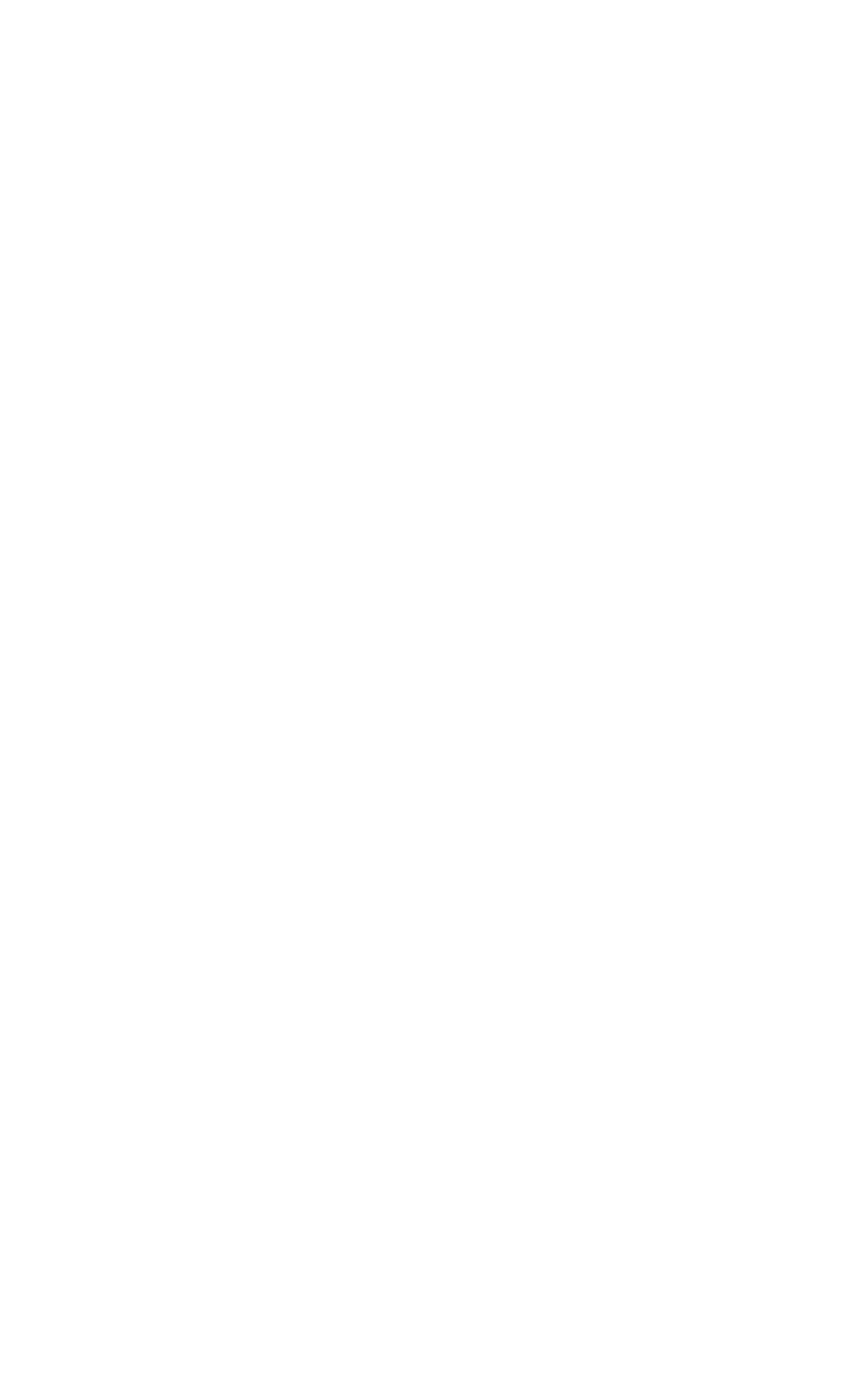
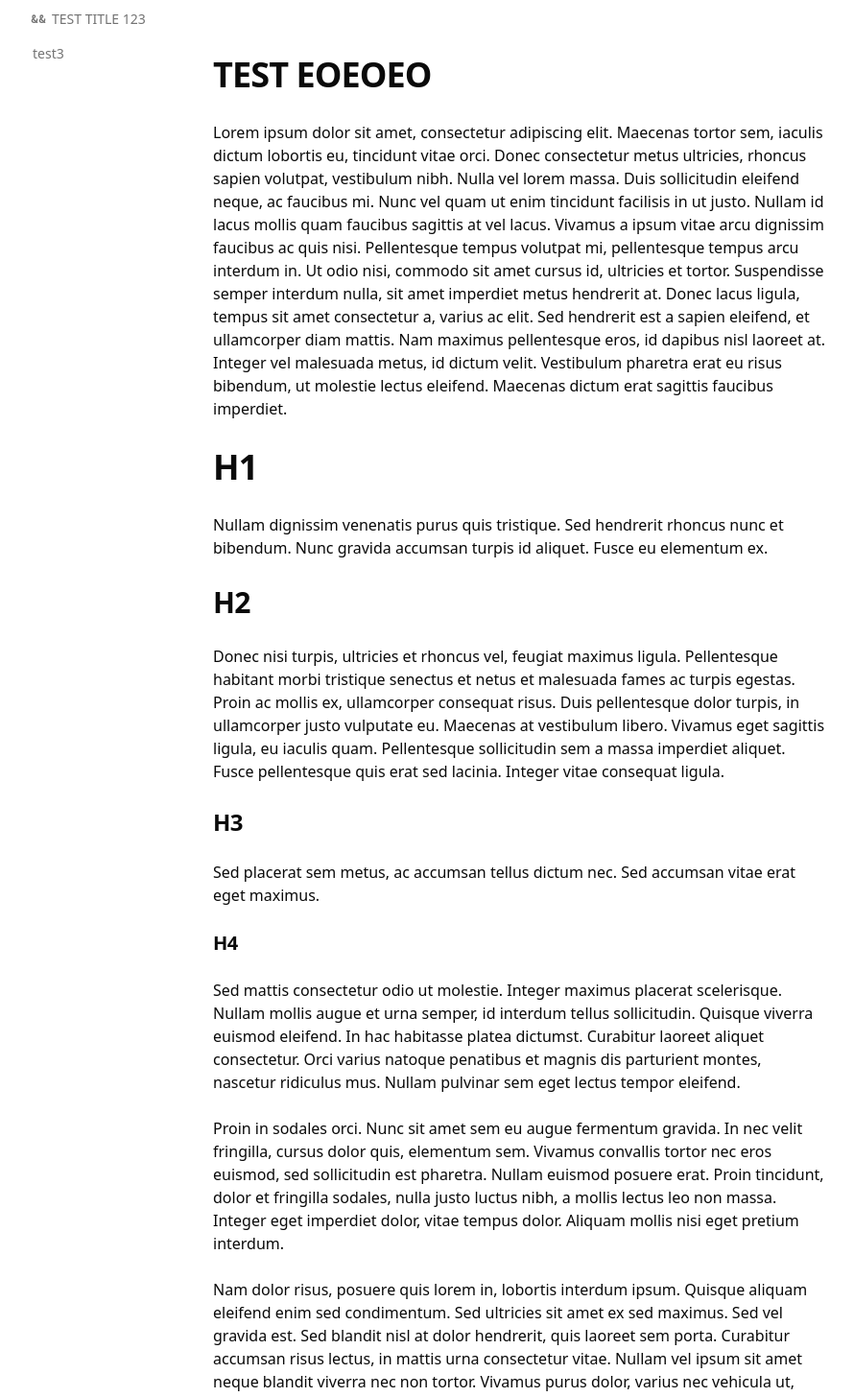
Before and after one commit to B4rawasz/Widzenie_Komputerowe_PG, a Next.js app: page /lessons/test1/test2 in a window 1280 px wide. Before the commit this address had no page. Shown: the part 140-1596 px from the top of the page at 96% size, without its empty margins (98-988 px from the left). Before the commit the page ends 800 px from the top, so only its background shows below. Built offline with nearby package versions, Linux system fonts and the light colour scheme.

Commit message:
Add custom headings with id. Fix paragraph styling

```diff
--- a/src/app/globals.css
+++ b/src/app/globals.css
@@ -128,16 +128,16 @@
 		@apply bg-background text-foreground;
 	}
 	h1 {
-		@apply text-4xl font-extrabold tracking-tight text-balance;
+		@apply text-4xl font-extrabold tracking-tight text-balance leading-[normal];
 	}
 	h2 {
-		@apply text-3xl font-semibold tracking-tight;
+		@apply text-3xl font-semibold tracking-tight leading-[normal];
 	}
 	h3 {
-		@apply text-2xl font-semibold tracking-tight;
+		@apply text-2xl font-semibold tracking-tight leading-[normal];
 	}
 	h4 {
-		@apply text-xl font-semibold tracking-tight;
+		@apply text-xl font-semibold tracking-tight leading-[normal];
 	}
 	blockquote {
 		@apply mt-6 border-l-2 pl-6 italic text-muted-foreground;
@@ -148,4 +148,8 @@
 	code {
 		@apply bg-muted relative rounded px-[0.3rem] py-[0.2rem] font-mono text-sm font-semibold;
 	}
+
+	#lessonContent p {
+		@apply my-6;
+	}
 }
--- a/src/app/lessons/[lessonSlug]/[partSlug]/page.tsx
+++ b/src/app/lessons/[lessonSlug]/[partSlug]/page.tsx
@@ -41,8 +41,8 @@ export default async function LessonPartPage({
 	const metadata = data.frontmatter;
 
 	return (
-		<article className="prose lg:prose-xl max-w-4xl mx-auto py-8">
-			<h1>{metadata?.title || partSlug}</h1>
+		<article id="lessonContent" className="prose lg:prose-xl max-w-4xl mx-auto py-8">
+			<h1 className="mb-12">{metadata?.title || partSlug}</h1>
 
 			<ContentComponent />
 		</article>
--- /dev/null
+++ b/src/components/mdx/custom-headings.tsx
@@ -0,0 +1,59 @@
+"use client";
+
+import { JSX, useState } from "react";
+import { Check, Link } from "lucide-react";
+
+interface HeadingProps {
+	level: 1 | 2 | 3 | 4 | 5 | 6;
+	children: React.ReactNode;
+	id?: string;
+}
+
+export function Heading({ level, children, id }: HeadingProps) {
+	const [copied, setCopied] = useState(false);
+	const Tag = `h${level}` as keyof JSX.IntrinsicElements;
+
+	const headingId = id || generateId(children);
+
+	const handleClick = async () => {
+		const url = `${window.location.origin}${window.location.pathname}#${headingId}`;
+		await navigator.clipboard.writeText(url);
+		setCopied(true);
+		setTimeout(() => setCopied(false), 2000);
+	};
+
+	return (
+		<Tag
+			id={headingId}
+			className="group relative scroll-mt-20 transition-colors cursor-pointer flex items-center my-6"
+			onClick={handleClick}
+		>
+			{children}
+			<button
+				className="ml-2 opacity-0 group-hover:opacity-100 transition-opacity cursor-pointer"
+				aria-label="Copy link to heading"
+			>
+				{copied ? <Check className="h-4 text-green-500" /> : <Link className="h-4" />}
+			</button>
+		</Tag>
+	);
+}
+
+function generateId(children: React.ReactNode): string {
+	const text = typeof children === "string" ? children : extractText(children);
+
+	return text
+		.toLowerCase()
+		.replace(/[^a-z0-9]+/g, "-")
+		.replace(/^-+|-+$/g, "");
+}
+
+function extractText(node: React.ReactNode): string {
+	if (typeof node === "string") return node;
+	if (typeof node === "number") return String(node);
+	if (Array.isArray(node)) return node.map(extractText).join("");
+	if (node && typeof node === "object" && "props" in node) {
+		return extractText((node as { props: { children: React.ReactNode } }).props.children);
+	}
+	return "";
+}
--- /dev/null
+++ b/src/content/test1/parts/test2.mdx
@@ -0,0 +1,75 @@
+---
+title: "TEST TITLE 123"
+val: 12345
+description: "TEST DESCRIPTION"
+icon: Ampersands
+---
+
+# TEST EOEOEO
+
+Lorem ipsum dolor sit amet, consectetur adipiscing elit.
+Maecenas tortor sem, iaculis dictum lobortis eu, tincidunt vitae orci.
+Donec consectetur metus ultricies, rhoncus sapien volutpat, vestibulum nibh.
+Nulla vel lorem massa. Duis sollicitudin eleifend neque, ac faucibus mi.
+Nunc vel quam ut enim tincidunt facilisis in ut justo.
+Nullam id lacus mollis quam faucibus sagittis at vel lacus.
+Vivamus a ipsum vitae arcu dignissim faucibus ac quis nisi.
+Pellentesque tempus volutpat mi, pellentesque tempus arcu interdum in.
+Ut odio nisi, commodo sit amet cursus id, ultricies et tortor.
+Suspendisse semper interdum nulla, sit amet imperdiet metus hendrerit at.
+Donec lacus ligula, tempus sit amet consectetur a, varius ac elit.
+Sed hendrerit est a sapien eleifend, et ullamcorper diam mattis.
+Nam maximus pellentesque eros, id dapibus nisl laoreet at.
+Integer vel malesuada metus, id dictum velit.
+Vestibulum pharetra erat eu risus bibendum, ut molestie lectus eleifend.
+Maecenas dictum erat sagittis faucibus imperdiet.
+
+# H1
+
+Nullam dignissim venenatis purus quis tristique.
+Sed hendrerit rhoncus nunc et bibendum.
+Nunc gravida accumsan turpis id aliquet.
+Fusce eu elementum ex.
+
+## H2
+
+Donec nisi turpis, ultricies et rhoncus vel, feugiat maximus ligula.
+Pellentesque habitant morbi tristique senectus et netus et malesuada fames ac turpis egestas.
+Proin ac mollis ex, ullamcorper consequat risus. Duis pellentesque dolor turpis, in ullamcorper justo vulputate eu.
+Maecenas at vestibulum libero. Vivamus eget sagittis ligula, eu iaculis quam.
+Pellentesque sollicitudin sem a massa imperdiet aliquet. Fusce pellentesque quis erat sed lacinia.
+Integer vitae consequat ligula.
+
+### H3
+
+Sed placerat sem metus, ac accumsan tellus dictum nec.
+Sed accumsan vitae erat eget maximus.
+
+#### H4
+
+Sed mattis consectetur odio ut molestie.
+Integer maximus placerat scelerisque.
+Nullam mollis augue et urna semper, id interdum tellus sollicitudin.
+Quisque viverra euismod eleifend. In hac habitasse platea dictumst.
+Curabitur laoreet aliquet consectetur.
+Orci varius natoque penatibus et magnis dis parturient montes, nascetur ridiculus mus.
+Nullam pulvinar sem eget lectus tempor eleifend.
+
+Proin in sodales orci.
+Nunc sit amet sem eu augue fermentum gravida.
+In nec velit fringilla, cursus dolor quis, elementum sem.
+Vivamus convallis tortor nec eros euismod, sed sollicitudin est pharetra.
+Nullam euismod posuere erat.
+Proin tincidunt, dolor et fringilla sodales, nulla justo luctus nibh, a mollis lectus leo non massa.
+Integer eget imperdiet dolor, vitae tempus dolor. Aliquam mollis nisi eget pretium interdum.
+
+Nam dolor risus, posuere quis lorem in, lobortis interdum ipsum.
+Quisque aliquam eleifend enim sed condimentum.
+Sed ultricies sit amet ex sed maximus.
+Sed vel gravida est.
+Sed blandit nisl at dolor hendrerit, quis laoreet sem porta.
+Curabitur accumsan risus lectus, in mattis urna consectetur vitae.
+Nullam vel ipsum sit amet neque blandit viverra nec non tortor.
+Vivamus purus dolor, varius nec vehicula ut, finibus eu lorem.
+Fusce porttitor lorem consequat lorem porta, in laoreet massa ultricies.
+Nam euismod vel erat a cursus. Nam non dapibus tortor.
--- /dev/null
+++ b/src/content/test1/parts/test3.mdx
@@ -0,0 +1,394 @@
+# TEST TITLE
+
+import TestComp from "../../../components/test/TestComp";
+
+<TestComp />
+
+a
+
+aa
+
+aa
+
+aa
+
+aaa
+
+aaa
+
+aaa
+
+# TEST EOEOEO
+
+aaa
+
+## TEST 123
+
+aaa
+
+### Wrrr
+
+aaa
+
+#### TEST 4
+
+aaa
+
+##### TEST 5
+
+aaa
+
+###### TEST 6
+
+aaa
+
+aaa
+
+aaa
+
+aaa
+a
+
+aa
+
+aa
+
+aa
+
+aaa
+
+aaa
+
+aaa
+
+aaa
+
+aaa
+
+aaa
+
+aaa
+
+aaa
+a
+
+aa
+
+aa
+
+aa
+
+aaa
+
+aaa
+
+aaa
+
+aaa
+
+aaa
+
+aaa
+
+aaa
+
+aaa
+a
+
+aa
+
+aa
+
+aa
+
+aaa
+
+aaa
+
+aaa
+
+aaa
+
+aaa
+
+aaa
+
+aaa
+
+aaa
+a
+
+aa
+
+aa
+
+aa
+
+aaa
+
+aaa
+
+aaa
+
+aaa
+
+aaa
+
+aaa
+
+aaa
+
+aaa
+a
+
+aa
+
+aa
+
+aa
+
+aaa
+
+aaa
+
+aaa
+
+aaa
+
+aaa
+
+aaa
+
+aaa
+
+aaa
+a
+
+aa
+
+aa
+
+aa
+
+aaa
+
+aaa
+
+aaa
+
+aaa
+
+aaa
+
+aaa
+
+aaa
+
+aaa
+a
+
+aa
+
+aa
+
+aa
+
+aaa
+
+aaa
+
+aaa
+
+aaa
+
+aaa
+
+aaa
+
+aaa
+
+aaa
+a
+
+aa
+
+aa
+
+aa
+
+aaa
+
+aaa
+
+aaa
+
+aaa
+
+aaa
+
+aaa
+
+aaa
+
+aaa
+a
+
+aa
+
+aa
+
+aa
+
+aaa
+
+aaa
+
+aaa
+
+aaa
+
+aaa
+
+aaa
+
+aaa
+
+aaa
+a
+
+aa
+
+aa
+
+aa
+
+aaa
+
+aaa
+
+aaa
+
+aaa
+
+aaa
+
+aaa
+
+aaa
+
+aaa
+a
+
+aa
+
+aa
+
+aa
+
+aaa
+
+aaa
+
+aaa
+
+aaa
+
+aaa
+
+aaa
+
+aaa
+
+aaa
+a
+
+aa
+
+aa
+
+aa
+
+aaa
+
+aaa
+
+aaa
+
+aaa
+
+aaa
+
+aaa
+
+aaa
+
+aaa
+a
+
+aa
+
+aa
+
+aa
+
+aaa
+
+aaa
+
+aaa
+
+aaa
+
+aaa
+
+aaa
+
+aaa
+
+aaa
+a
+
+aa
+
+aa
+
+aa
+
+aaa
+
+aaa
+
+aaa
+
+aaa
+
+aaa
+
+aaa
+
+aaa
+
+aaa
+a
+
+aa
+
+aa
+
+aa
+
+aaa
+
+aaa
+
+aaa
+
+aaa
+
+aaa
+
+aaa
+
+aaa
+
+aaa
--- a/src/content/test1/test2.mdx
+++ /dev/null
@@ -1,7 +0,0 @@
----
-title: "TEST TITLE"
-val: 12345
-description: "TEST DESCRIPTION"
----
-
-# TEST EOEOEO
--- a/src/content/test1/test3.mdx
+++ /dev/null
@@ -1 +0,0 @@
-# TEST TITLE
--- a/src/mdx-components.tsx
+++ b/src/mdx-components.tsx
@@ -1,7 +1,16 @@
 import type { MDXComponents } from "mdx/types";
+import { Heading } from "@/components/mdx/custom-headings";
 
 const components: MDXComponents = {};
 
 export function useMDXComponents(): MDXComponents {
-	return components;
+	return {
+		h1: (props) => <Heading level={1} {...props} />,
+		h2: (props) => <Heading level={2} {...props} />,
+		h3: (props) => <Heading level={3} {...props} />,
+		h4: (props) => <Heading level={4} {...props} />,
+		h5: (props) => <Heading level={5} {...props} />,
+		h6: (props) => <Heading level={6} {...props} />,
+		...components,
+	};
 }
```
